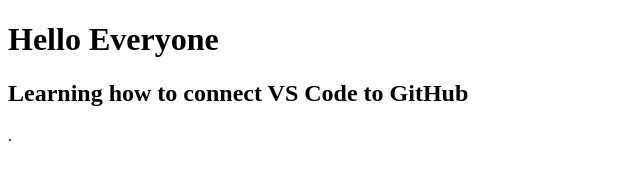
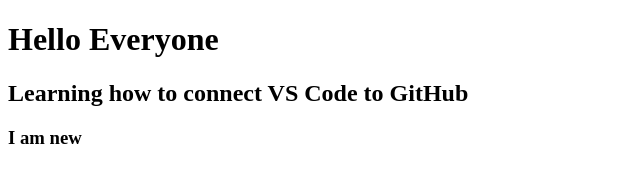
Before and after one commit to RAD2105/GeekyProjectGit, a plain HTML site: page index.html in a window 1280 px wide. Shown: the full height of the page, 0-640 px from the left. Drawn offline with Linux system fonts and the light colour scheme.

Commit message:
changing h3

```diff
--- a/index.html
+++ b/index.html
@@ -9,5 +9,6 @@
 <body>
     <h1>Hello Everyone</h1>
     <h2>Learning how to connect VS Code to GitHub</h2>
-.</body>
+    <h3>I am new</h3>
+</body>
 </html>
```
